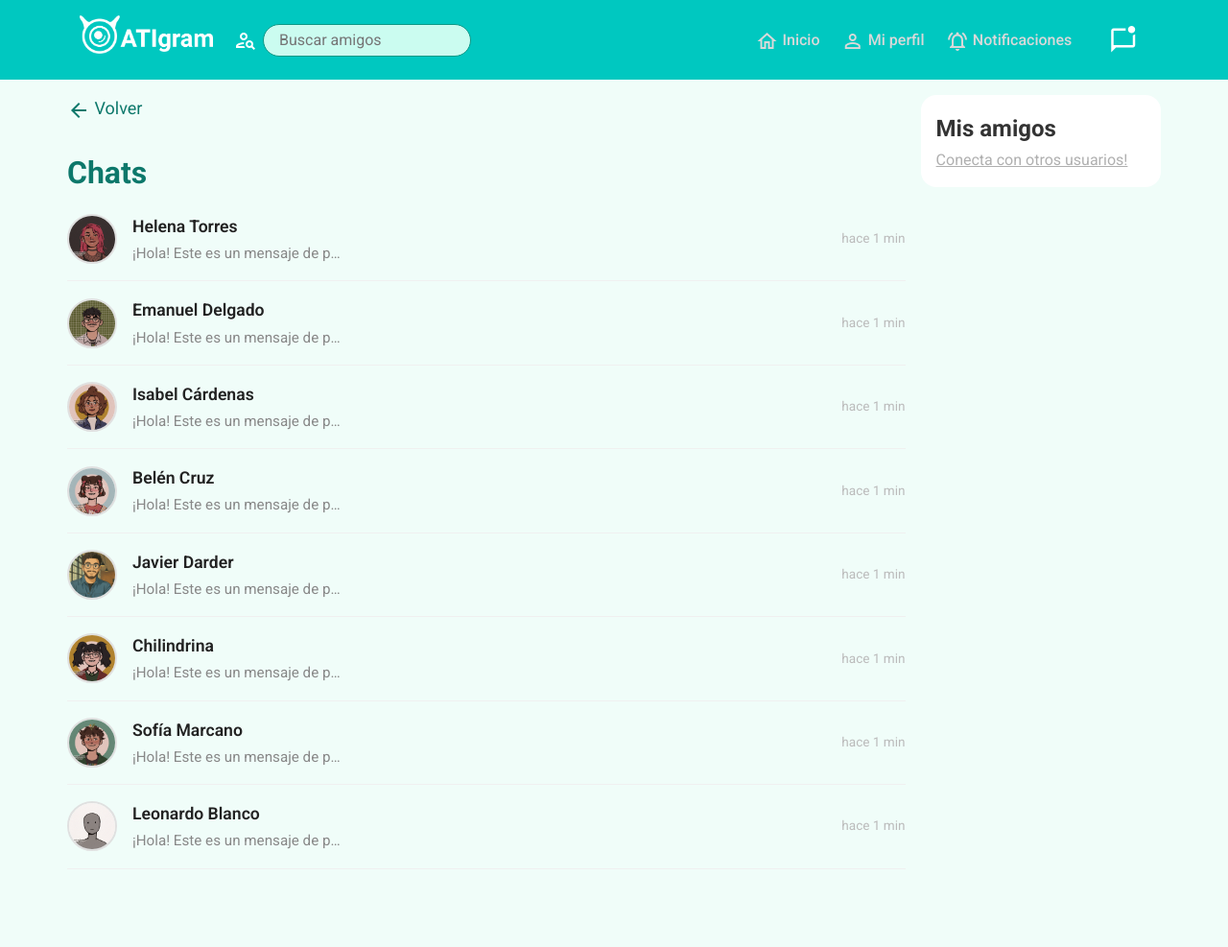
After one commit to Jcova2003/Proyecto-ATI-Grupo-5, a Django app: page /es/chats/ in a window 1280 px wide. The commit adds this page. Shown: the whole page at 96% size. Run offline with Django 5.2, Linux system fonts and the light colour scheme; data comes from the database, SQL or seed files in the repository; both versions use the stored data as it was after the commit.

Commit message:
Added login error, adjusted minor details on the Feed (CSS things), created the chatsTemplate which now comes before the chatTemplate. Now, we'll see all users under the chatsTemplate, then you can click on any of them and go to the chatTemplate. The User's information is dynamic

```diff
--- a/doc/design/prototipes/html/chatTemplate.html
+++ b/doc/design/prototipes/html/chatTemplate.html
@@ -228,7 +228,7 @@
   width:75%;
 }
 .chat-header {
-  padding: 10px 15px;
+  padding: 10px 0;
   border-bottom: 1px solid var(--grey-100);
   display: flex;
   align-items: center;
--- a/main_app/static/main_app/css/style.css
+++ b/main_app/static/main_app/css/style.css
@@ -122,7 +122,8 @@
   color: white;
 }
 
-.search-person .icon, .nav-chat .icon {
+.search-person .icon,
+.nav-chat .icon {
   font-size: 30px;
 }
 
@@ -208,7 +209,8 @@
   background-color: var(--green-50);
 }
 
-.mobile-navbar .nav-link:hover, .mobile-navbar .active {
+.mobile-navbar .nav-link:hover,
+.mobile-navbar .active {
   border: 1px solid var(--green-800);
   color: var(--green-800);
   font-weight: bold;
@@ -252,7 +254,7 @@
 }
 
 .my-friends {
-  width:25%;
+  width: 25%;
 }
 
 /* Seccion de carta de perfil */
@@ -288,7 +290,6 @@
   padding: 0.5rem 0;
   cursor: pointer;
   transition: 0.5s ease-in-out;
-
 }
 
 .btn-edit-profile .icon {
@@ -315,7 +316,7 @@
 #post {
   flex-direction: row;
   background-color: var(--green-100);
-  height:90px;
+  height: 90px;
   padding: 0 1rem;
   row-gap: 1rem;
 }
@@ -343,7 +344,8 @@
   width: 100%;
 }
 
-#post-bar, #comment-bar {
+#post-bar,
+#comment-bar {
   padding: 0.5rem 1em;
   width: 100%;
   height: 25px;
@@ -377,7 +379,8 @@
   margin: 1em 0;
 }
 
-#save-draft-btn, #post-btn {
+#save-draft-btn,
+#post-btn {
   width: 50%;
   padding: 0.7rem 0;
 }
@@ -431,11 +434,15 @@
   justify-content: space-between;
 }
 
+.comment-content-wrapper {
+  display: flex;
+}
+
 .feed .user-info .profile-picture {
   height: auto;
   width: 52px;
   align-self: baseline;
-  transition: 0.25s ease-in-out
+  transition: 0.25s ease-in-out;
 }
 
 .feed .user-info:hover .profile-picture {
@@ -502,11 +509,12 @@
   gap: 0.5rem;
 }
 
-.like-btn, .comments-btn {
+.like-btn,
+.comments-btn {
   color: var(--green-600);
   background-color: transparent;
   border: none;
-  transition: transform .2s;
+  transition: transform 0.2s;
   text-decoration: none;
 }
 
@@ -514,7 +522,8 @@
   font-size: var(--p-desktop);
 }
 
-.like-btn:hover, .comments-btn:hover {
+.like-btn:hover,
+.comments-btn:hover {
   color: var(--green-700);
   transform: scale(1.1);
 }
@@ -638,7 +647,8 @@
   width: 100%;
   height: 100%;
   object-fit: contain;
-  filter: brightness(0) saturate(100%) invert(52%) sepia(91%) saturate(266%) hue-rotate(122deg) brightness(92%) contrast(87%); /* Filtro para color green-500 */
+  filter: brightness(0) saturate(100%) invert(52%) sepia(91%) saturate(266%)
+    hue-rotate(122deg) brightness(92%) contrast(87%); /* Filtro para color green-500 */
 }
 
 .notification-text {
@@ -726,7 +736,6 @@
   transform: scale(1.1);
 }
 
-
 /* Responsive popup*/
 @media (max-width: 768px) {
   .notifications-popup {
@@ -791,7 +800,7 @@
   width: 125%;
   height: 50%;
   border-radius: 50%;
-  background: linear-gradient(to bottom, #004D9B 0%, #00F0CC 100%);
+  background: linear-gradient(to bottom, #004d9b 0%, #00f0cc 100%);
   z-index: -1;
   display: flex;
   justify-content: center;
@@ -821,7 +830,7 @@
 .login-form {
   display: flex;
   flex-direction: column;
-  gap:1rem;
+  gap: 1rem;
   width: clamp(15rem, 95%, 22rem);
 }
 
@@ -847,12 +856,12 @@
   border-color: var(--green-950);
 }
 
-.text-action  {
+.text-action {
   text-align: right;
   font-size: clamp(var(--p-mobile), 0.5vw, var(--p-desktop));
 }
 
-.text-action  a {
+.text-action a {
   color: var(--green-950);
   text-decoration: underline;
 }
@@ -905,7 +914,6 @@
     width: 100%;
   }
 
-
   .input-group input {
     padding: 0.75rem;
     grid-column: span 2;
@@ -916,10 +924,9 @@
     grid-column: span 1;
   }
 
- .register.gradient-background {
+  .register.gradient-background {
     top: -30%;
   }
-
 }
 /* Estilos para el popup de notificaciones */
 .notifications-link.active {
@@ -935,7 +942,7 @@
   max-height: 80vh;
   display: none;
   position: absolute;
-  background-color: rgb(203,252,240);
+  background-color: rgb(203, 252, 240);
   border-radius: 12px;
   box-shadow: 0 4px 20px rgba(0, 0, 0, 0.1);
   z-index: 1000;
@@ -1007,7 +1014,8 @@
   width: 100%;
   height: 100%;
   object-fit: contain;
-  filter: brightness(0) saturate(100%) invert(52%) sepia(91%) saturate(266%) hue-rotate(122deg) brightness(92%) contrast(87%); /* Filtro para color green-500 */
+  filter: brightness(0) saturate(100%) invert(52%) sepia(91%) saturate(266%)
+    hue-rotate(122deg) brightness(92%) contrast(87%); /* Filtro para color green-500 */
 }
 
 .notification-text {
@@ -1095,7 +1103,6 @@
   transform: scale(1.1);
 }
 
-
 /* Responsive popup*/
 @media (max-width: 768px) {
   .notifications-popup {
@@ -1115,7 +1122,7 @@
 /* Estilos para el perfil */
 
 .profile-content {
-    width: 75%;
+  width: 75%;
 }
 
 .user-profile-info {
@@ -1137,10 +1144,10 @@
 
 .profile-content .profile-feed-title {
   font-size: clamp(var(--H4-mobile), 2vw, var(--H4-desktop));
-  margin:1rem 0;
+  margin: 1rem 0;
 }
 
-.profile-content .btn-edit-profile{
+.profile-content .btn-edit-profile {
   width: 100%;
 }
 
@@ -1181,7 +1188,7 @@
 
 @media (max-width: 992px) {
   .profile-content {
-      width: 100%;
+    width: 100%;
   }
 
   .user-profile-container {
@@ -1189,7 +1196,7 @@
   }
 
   .profile-content .profile-picture,
-  .user-profile-info{
+  .user-profile-info {
     align-self: flex-start;
   }
 
@@ -1198,7 +1205,6 @@
   }
 }
 
-
 .logout-form,
 .logout-form button {
   width: 100%;
--- a/main_app/templates/base.html
+++ b/main_app/templates/base.html
@@ -53,7 +53,7 @@
                     </a>
                 </li>
             </ul>
-        <a class="nav-chat {% if request.resolver_match.url_name == 'chat' %}active{% endif %}" href="/chat">
+        <a class="nav-chat {% if request.resolver_match.url_name == 'chat' %}active{% endif %}" href="/chats">
             <span class="material-icons-outlined icon">mark_chat_unread</span>
         </a>
     </nav>
--- /dev/null
+++ b/main_app/templates/chatsTemplate.html
@@ -0,0 +1,89 @@
+{% extends 'base.html' %} {% load static %} {% load i18n %} {% block title %}Chats - {{ block.super }}{% endblock %} {% block content %}
+<div class="chats-list-container">
+  <!-- To go to home -->
+  <a href="/" class="back-button">
+      <span class="material-icons-outlined icon">arrow_back</span>
+      {% trans "Volver" %}
+  </a>
+  <h2 class="chats-title">{% trans "Chats" %}</h2>
+  <div class="chats-list">
+    {% comment %} Simulate a list of users. In a real app, you'd pass this from
+    the view. Here, we hardcode a few for demo. {% endcomment %}
+    {% for user in users %}
+    <a href="{% url 'chat_with_friend' %}?friend_id={{ user.id }}" class="chat-list-item">
+      <img src="{{ user.avatar }}" alt="Avatar" class="chat-list-avatar" />
+      <div class="chat-list-info">
+        <div class="chat-list-name">{{ user.name }}</div>
+        <div class="chat-list-lastmsg">{{ user.last_message }}</div>
+      </div>
+      <span class="chat-list-time">{{ user.last_time }}</span>
+    </a>
+    {% endfor %}
+  </div>
+</div>
+
+<style>
+    .back-button {
+    color: var(--green-700);
+    text-decoration: none;
+    font-size: 18px;
+}
+  .chats-list-container {
+    width: 100%;
+  }
+  .chats-title {
+    font-size: 2rem;
+    color: var(--green-700, #2575fc);
+    margin-bottom:0;
+  }
+  .chats-list {
+    display: flex;
+    flex-direction: column;
+    gap: 0;
+  }
+  .chat-list-item {
+    display: flex;
+    align-items: center;
+    padding: 16px 0;
+    text-decoration: none;
+    border-bottom: 1px solid #f0f0f0;
+    transition: background 0.15s;
+    cursor: pointer;
+  }
+  .chat-list-item:hover {
+    background: #f7faff;
+  }
+  .chat-list-avatar {
+    width: 48px;
+    height: 48px;
+    border-radius: 50%;
+    object-fit: cover;
+    margin-right: 16px;
+    border: 2px solid #e0e0e0;
+  }
+  .chat-list-info {
+    flex: 1;
+    display: flex;
+    flex-direction: column;
+    gap: 2px;
+  }
+  .chat-list-name {
+    font-weight: 600;
+    font-size: 1.1rem;
+    color: #222;
+  }
+  .chat-list-lastmsg {
+    font-size: 0.95rem;
+    color: #888;
+    white-space: nowrap;
+    overflow: hidden;
+    text-overflow: ellipsis;
+    max-width: 220px;
+  }
+  .chat-list-time {
+    font-size: 0.85rem;
+    color: #bbb;
+    margin-left: 10px;
+  }
+</style>
+{% endblock %}
--- a/main_app/urls.py
+++ b/main_app/urls.py
@@ -7,6 +7,7 @@
 urlpatterns = [
     path("", views.home, name="home"),
     path("notifications/", views.notifications, name="notifications"),
+    path('chats/', views.chats_view, name='chats'),
     path("chat/", views.chat_with_friend, name="chat_with_friend"),
     path('login/', login_view, name='login'),
     path("logout/", views.logout_view, name="logout"),
--- a/main_app/views.py
+++ b/main_app/views.py
@@ -68,7 +68,6 @@
     except Exception as e:
         return HttpResponse(f"Error en home: {str(e)}")
 
-
 def notifications(request):
     try:
         usuario = request.user # O usar request.user si tienes auth
@@ -85,13 +84,42 @@
 
 
 
+
+# views.py
+def chats_view(request):
+    users = Usuario.objects.all()
+    users_data = []
+    for user in users:
+        users_data.append({
+            "id": user.id,  # Add this line!
+            "name": user.nombre or user.email,
+            "avatar": user.foto.url if user.foto else "/static/img/default_profile.png",
+            "last_message": "¡Hola! Este es un mensaje de prueba.",
+            "last_time": "hace 1 min",
+        })
+    return render(request, "chatsTemplate.html", {"users": users_data})
+
 def chat_with_friend(request):
-    # Aquí puedes agregar lógica para obtener datos del amigo o mensajes
-    context = {
-        "friend_name": "Belén Cruz",
-        # Puedes agregar más datos que necesites pasar a la plantilla
-    }
-    return render(request, "chatTemplate.html", context)
+    friend_id = request.GET.get("friend_id")
+    friend = None
+    if friend_id:
+        try:
+            friend = Usuario.objects.get(id=friend_id)
+        except Usuario.DoesNotExist:
+            pass
+    if not friend:
+        return render(request, "chatTemplate.html", {
+            "friend_name": "Usuario no encontrado",
+            "friend_first_name": "Usuario",
+            "friend_avatar": "/static/img/default_profile.png",
+        })
+    full_name = friend.nombre or friend.email
+    first_name = full_name.split()[0] if full_name else ""
+    return render(request, "chatTemplate.html", {
+        "friend_name": full_name,
+        "friend_first_name": first_name,
+        "friend_avatar": friend.foto.url if friend.foto else "/static/img/default_profile.png",
+    })
 
 def profile(request, id_usuario = None):
     try:
```
Also changed, not shown: main_app/templates/chatTemplate.html (+12 -7 lines), main_app/templates/commentsTemplate.html (+13 -11 lines), main_app/templates/login.html (+129 -16 lines), main_app/templates/register.html (+80 -0 lines), db.sqlite3, main_app/static/media/img/ChatGPT_Image_Mar_31_2025_09_29_51_AM.png (added).
